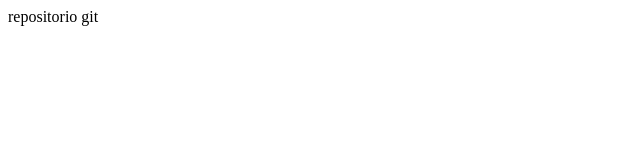
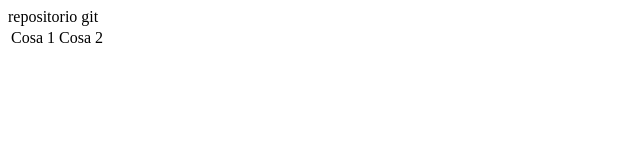
Before and after one commit to davidcp90/Pruebagit, a plain HTML site: page index.html in a window 1280 px wide. Shown: the full height of the page, 0-640 px from the left. Drawn offline with Linux system fonts and the light colour scheme.

Commit message:
cambios en mi branch

```diff
--- a/index.html
+++ b/index.html
@@ -4,5 +4,11 @@
 </head>
 <body>
 	repositorio git
+	<table>
+		<tr>
+			<td>Cosa 1</td>
+			<td>Cosa 2</td>
+		</tr>
+	</table>
 </body>
 </html>
```
